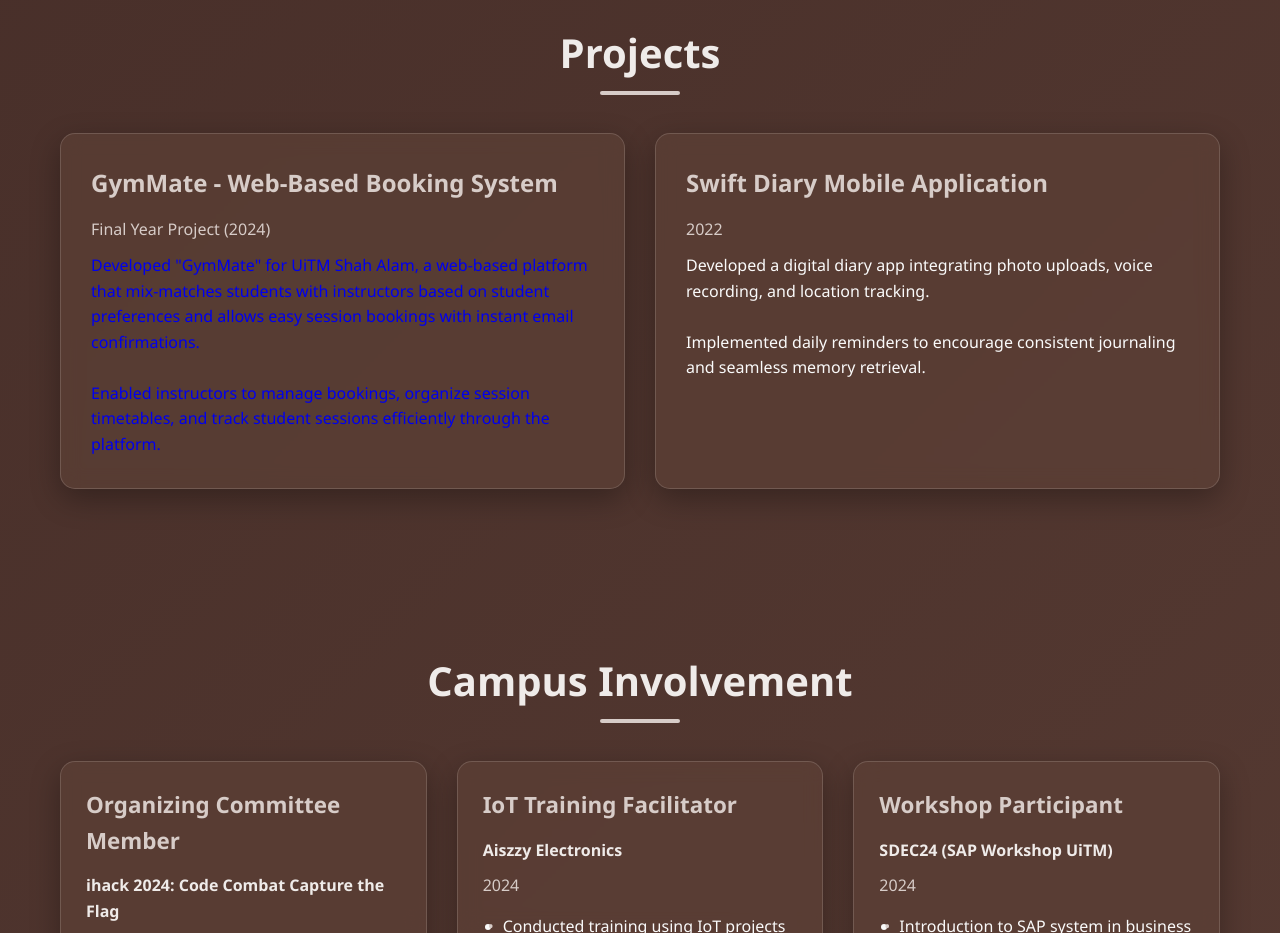
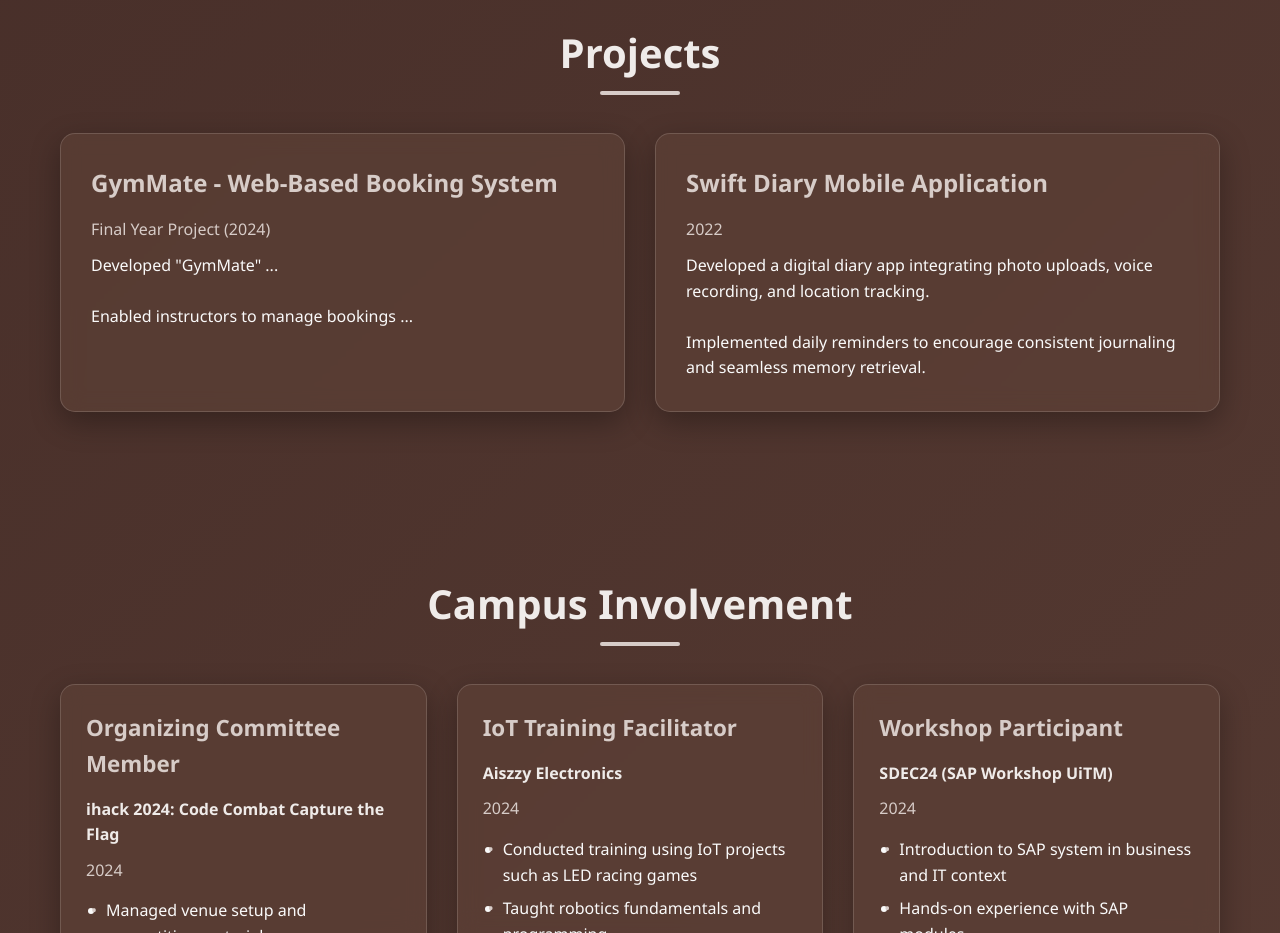
Before and after one commit to azeooo/portfolioaze, a plain HTML site: page index.html in a window 1280 px wide. Shown: the part 2160-3093 px from the top of the page. Drawn offline with Linux system fonts and the light colour scheme.

Commit message:
Update index.html

```diff
--- a/index.html
+++ b/index.html
@@ -627,15 +627,14 @@
         <div class="container">
             <h2 class="section-title">Projects</h2>
             <div class="card-grid">
-            <a href="http://gymmate.byethost5.com/" target="_blank" style="text-decoration: none;">
-                <div class="card">
-                    <h3>GymMate - Web-Based Booking System</h3>
-                    <span class="date">Final Year Project (2024)</span>
-                    <p>Developed "GymMate" for UiTM Shah Alam, a web-based platform that mix-matches students with instructors based on student preferences and allows easy session bookings with instant email confirmations.</p>
-                    <br>
-                    <p>Enabled instructors to manage bookings, organize session timetables, and track student sessions efficiently through the platform.</p>
-                </div>
-            </a>
+                 <div class="card" onclick="window.open('http://gymmate.byethost5.com/', '_blank')">
+                <h3>GymMate - Web-Based Booking System</h3>
+                <span class="date">Final Year Project (2024)</span>
+                <p>Developed "GymMate" ...</p>
+                <br>
+                <p>Enabled instructors to manage bookings ...</p>
+            </div>
+
 
 
                 <div class="card">
```
